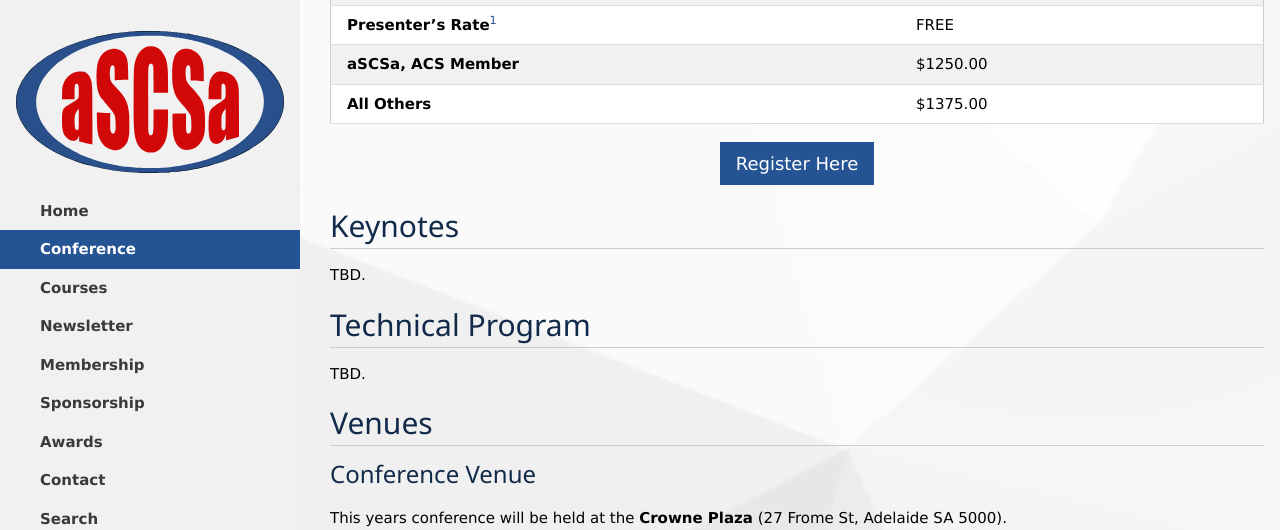
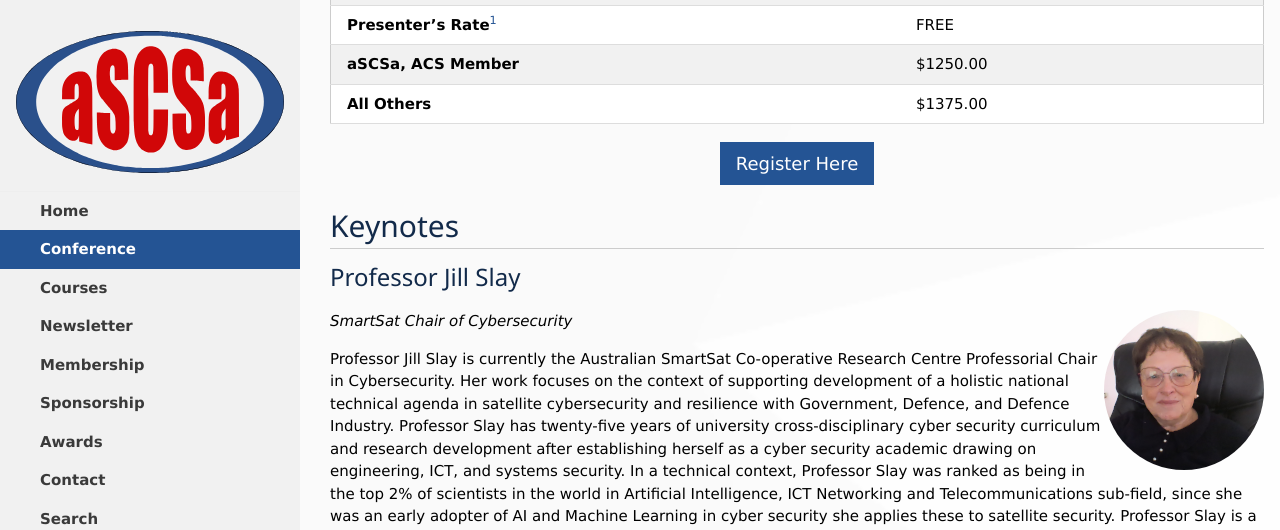
Before and after one commit to aus-safety-critical-systems-assoc/aus-safety-critical-systems-assoc.github.io, a Jekyll site: the page built from _conferences/2026.markdown, in a window 1280 px wide and 1400 px high, scrolled down 1868 px. Shown: the top 530 px of the window. Built offline with Jekyll 4.4.1, drawn with Linux system fonts in a browser that asks for light colours; some of the changed text lies outside the part shown.

Commit message:
Added keynotes and updated index page.

```diff
--- a/_conferences/2026.markdown
+++ b/_conferences/2026.markdown
@@ -76,11 +76,39 @@
 
 ## Keynotes
 
-TBD.
+### Professor Jill Slay
+![Professor Jill Slay](/assets/img/conferences/2026/jill_slay.png){:class="w3-circle w3-right"}
+*SmartSat Chair of Cybersecurity*
+
+Professor Jill Slay is currently the Australian SmartSat Co-operative Research Centre Professorial Chair in
+Cybersecurity. Her work focuses on the context of supporting development of a holistic national technical agenda in
+satellite cybersecurity and resilience with Government, Defence, and Defence Industry. Professor Slay has twenty-five
+years of university cross-disciplinary cyber security curriculum and research development after establishing herself as
+a cyber security academic drawing on engineering, ICT, and systems security. In a technical context, Professor Slay was
+ranked as being in the top 2% of scientists in the world in Artificial Intelligence, ICT Networking and
+Telecommunications sub-field, since she was an early adopter of AI and Machine Learning in cyber security she applies
+these to satellite security. Professor Slay is a member of the Australian Research Council (ARC) College of Experts
+and Vice Chair of the IEEE P3349 - Space System Cybersecurity Working Group, which has developed technical standards
+in space systems cybersecurity.
+
+### Dr Kelvin Ross
+![Kelvin Ross](/assets/img/conferences/2024/kelvin_ross.png){:class="w3-circle w3-right"}
+*Chairman, KJR  | Director, IntelliHQ | Adjunct Assoc Professor, Institute for Integrated & Intelligent Systems*
+
+Dr Kelvin Ross is an entrepreneur, technologist and researcher with over 25 years’ experience in software engineering,
+safety-critical systems and enterprise IT. He began his career in safety-critical software engineering in defence,
+working on FA-18 airborne radar systems, before completing a PhD in safety-critical systems engineering and spending
+several years consulting in defence and transportation systems. He then moved into the commercial sector, founding KJR,
+a mid-tier IT consultancy specialising in software testing and assurance across e-health, public administration,
+finance, insurance, retail and telecommunications. Kelvin has contributed to several boards and national committees,
+including IntelliHQ, a healthcare AI innovation NFP, Chair of the Qld AI Hub, ACS national technical committee for
+AI Safety. He is an Associate Adjunct Professor at Griffith University’s Institute for Intelligent and Integrated
+Systems. Over the past two years he has been applying agentic AI tools hands-on across coding, test automation
+and delivery, and speaks regularly on AI safety, governance and assurance.
 
 ## Technical Program
 
-TBD.
+The technical program is being finalised. Stay tuned for an update.
 
 ## Venues
 
@@ -93,9 +121,12 @@
 ## Sponsors
 
 {:class="w3-center w3-row"}
-[![ACS](/assets/img/sponsors/acs-new.png){:style="max-height:100px;"}](https://www.acs.org.au/){:target="_blank"}{:class="w3-col l4 m6 s12 w3-padding w3-center"}{:style="line-height:200px;"}
-[![TSA Riley](/assets/img/sponsors/tsa.png){:style="max-height:100px;"}](https://www.tsariley.com/){:target="_blank"}{:class="w3-col l4 m6 s12 w3-padding w3-center"}{:style="line-height:200px;"}
-[![Dedicated Systems](/assets/img/sponsors/dedicated_systems.png){:style="max-height:100px;"}](https://dedicatedsystems.com.au/){:target="_blank"}{:target="_blank"}{:class="w3-col l4 m12 s12 w3-padding"}{:style="line-height:200px;"}
+[![ACS](/assets/img/sponsors/acs-new.png){:style="max-height:100px;"}](https://www.acs.org.au/){:target="_blank"}{:class="w3-col l6 m6 s12 w3-padding w3-center"}{:style="line-height:200px;"}
+[![TSA Riley](/assets/img/sponsors/tsa.png){:style="max-height:100px;"}](https://www.tsariley.com/){:target="_blank"}{:class="w3-col l6 m6 s12 w3-padding w3-center"}{:style="line-height:200px;"}
+
+{:class="w3-center w3-row"}
+[![Dedicated Systems](/assets/img/sponsors/dedicated_systems.png){:style="max-height:100px;"}](https://dedicatedsystems.com.au/){:target="_blank"}{:target="_blank"}{:class="w3-col l6 m6 s12 w3-padding"}{:style="line-height:200px;"}
+[![Hitachi](/assets/img/sponsors/hitachi.png){:style="max-height:100px;"}](http://www.hitachirail.com/){:target="_blank"}{:class="w3-col l6 m6 s12 w3-padding"}{:style="line-height:200px;"}
 
 {:class="w3-center"}
 [Become a Sponsor](/sponsorship){:class="w3-button w3-theme"}
```
Also changed, not shown: index.html (+6 -3 lines), assets/img/conferences/2026/jill_slay.png (added), assets/img/conferences/2026/kelvin_ross.png (added).
